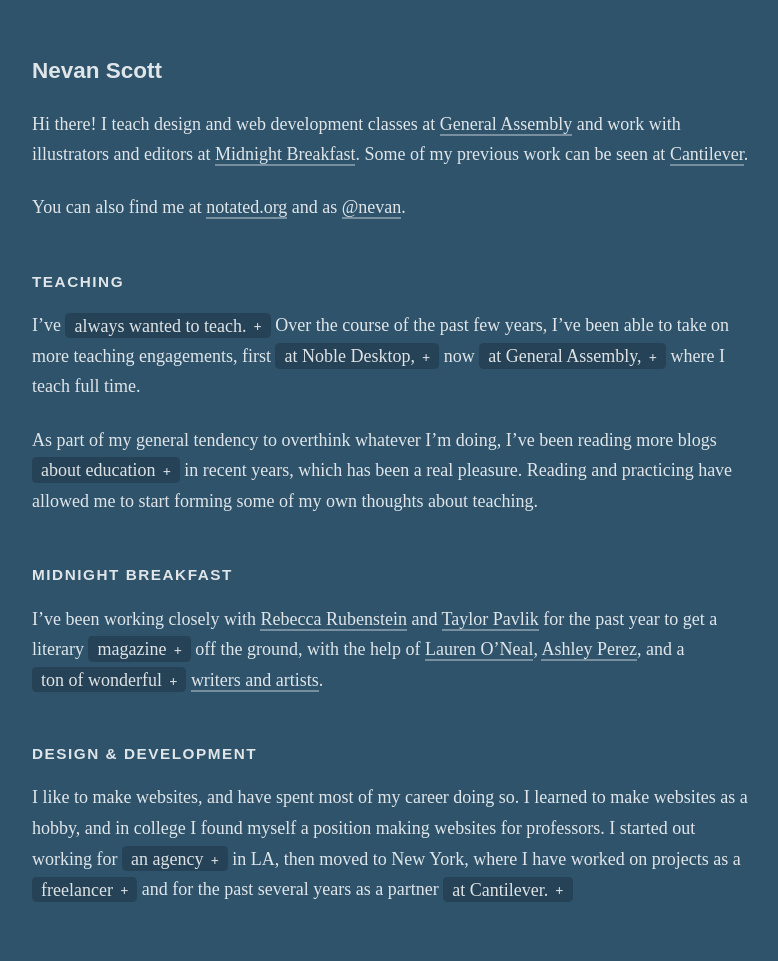
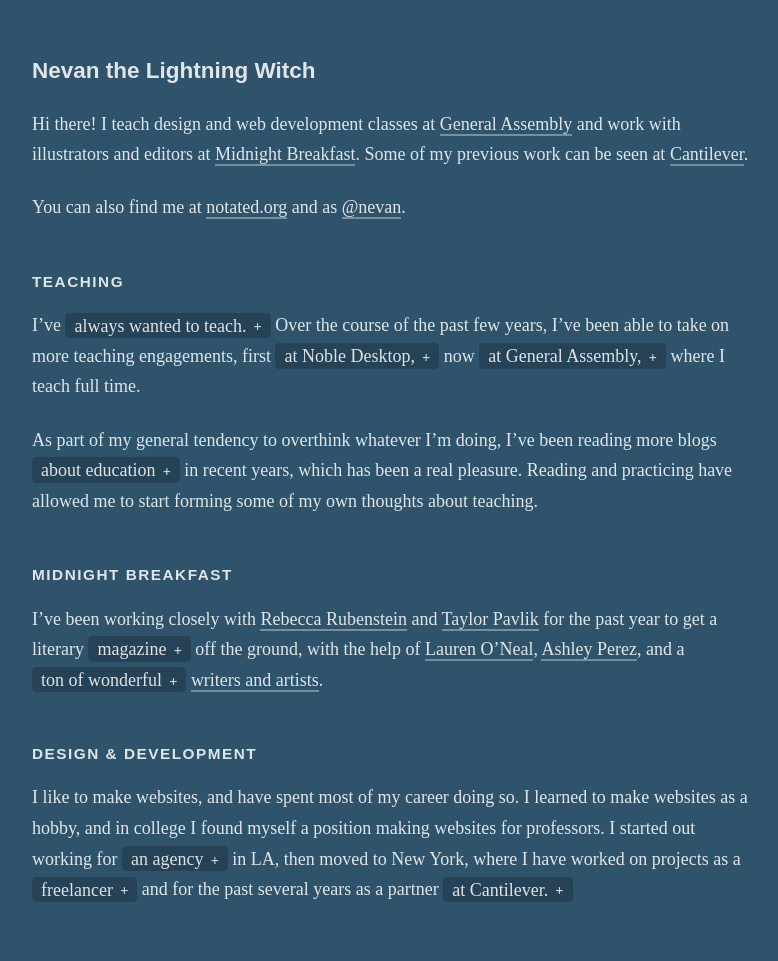
Before and after one commit to nevanscott/nevanscott.github.io, a Jekyll site: the page built from index.md, in a window 1280 px wide. Shown: the whole page, without its empty margins (248-1026 px from the left). Built offline with Jekyll 4.4.1, drawn with Linux system fonts in a browser that asks for light colours; nearby versions of some CDN libraries; some web fonts are replaced.

Commit message:
Lightning Witch

```diff
--- a/index.md
+++ b/index.md
@@ -2,8 +2,8 @@
 layout: default
 ---
 
-Nevan Scott
-===========
+Nevan the Lightning Witch
+=========================
 
 Hi there! I teach design and web development classes at [General Assembly](http://generalassemb.ly/) and work with illustrators and editors at [Midnight Breakfast](http://midnightbreakfast.com/). Some of my previous work can be seen at [Cantilever](http://cantilever.co/work/).
 
```
